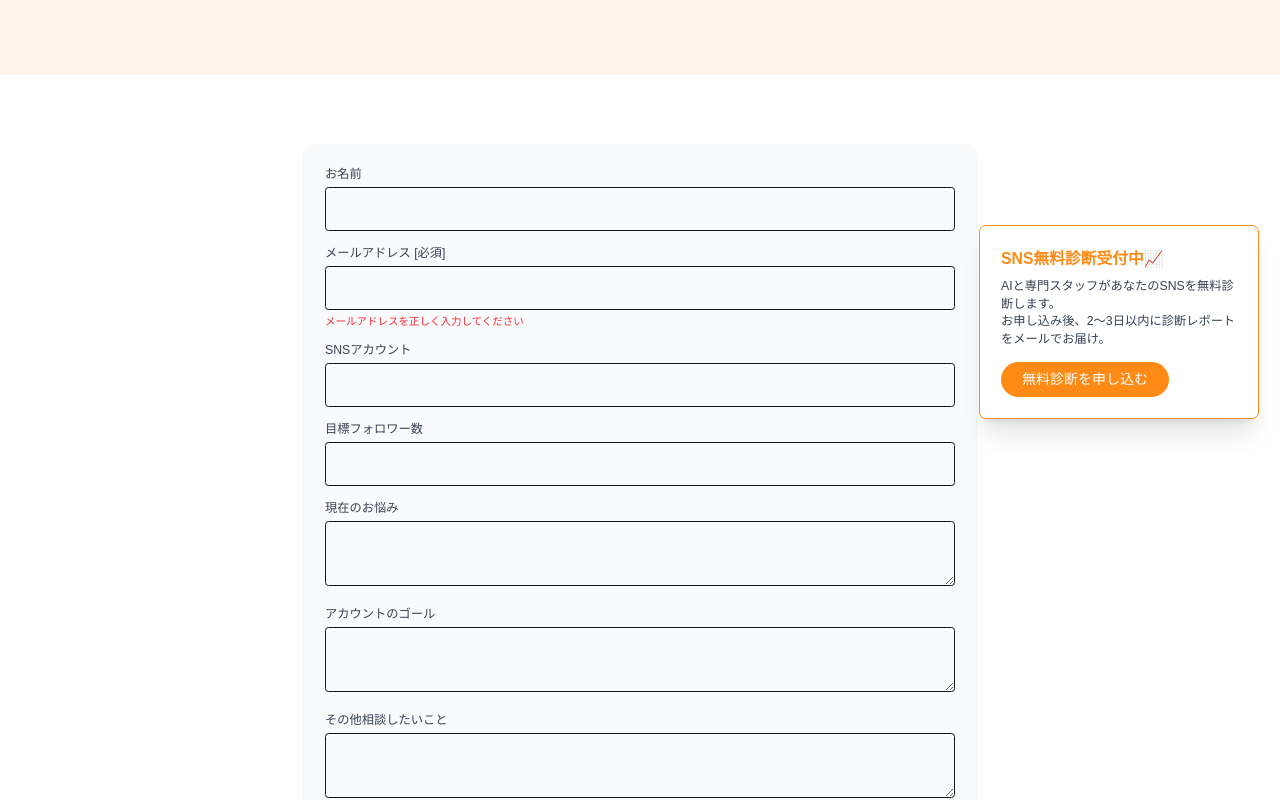
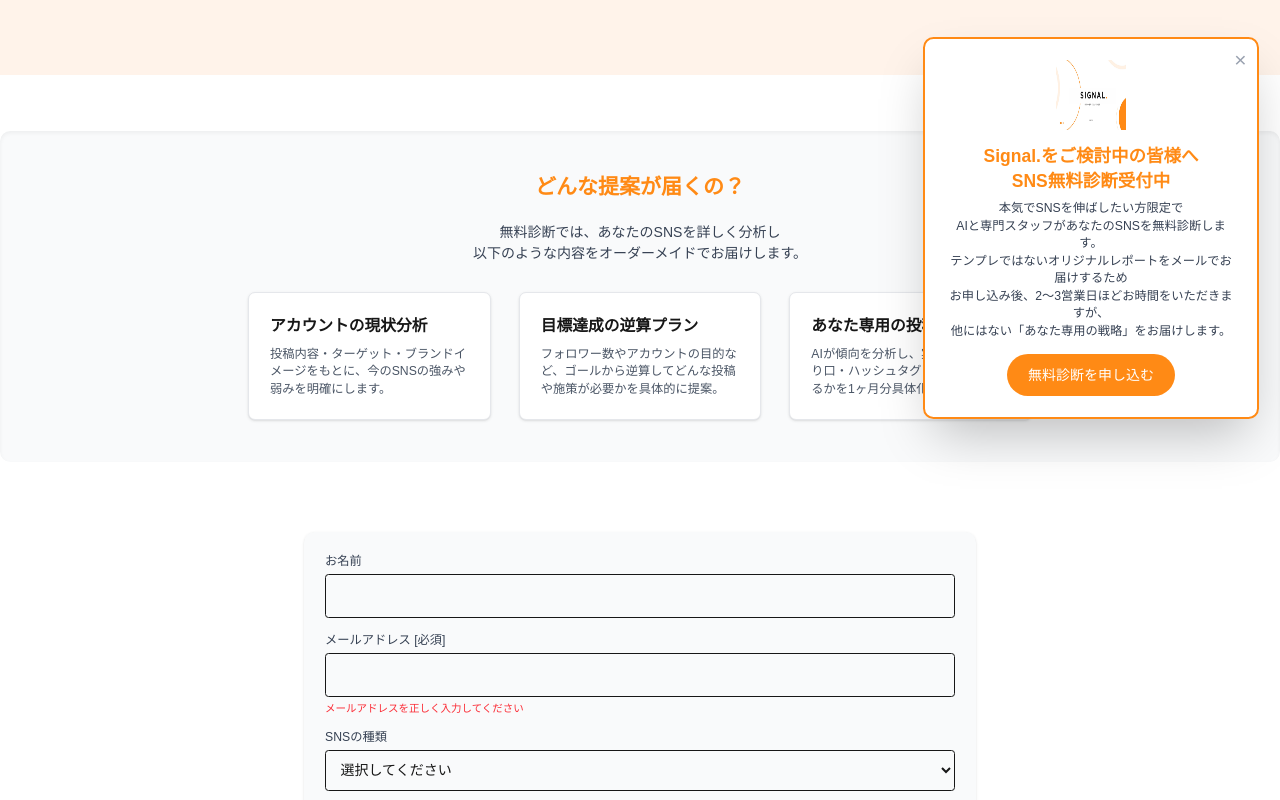
Before and after one commit to mogcia-app/signal-hp, a Next.js app: page /diagnosis in a window 1280 px wide. Shown: the part 360-1160 px from the top of the page. Built offline with nearby package versions, Linux system fonts and the light colour scheme.

Commit message:
🚀 無料診断導線を追加 (popup + modal)

```diff
--- a/src/app/diagnosis/page.tsx
+++ b/src/app/diagnosis/page.tsx
@@ -7,13 +7,11 @@ export default function DiagnosisPage() {
           <div>
             <h1 className="text-3xl font-bold mb-8">SNS無料診断お申し込み</h1>
            <p className="mb-8 text-gray-700">
-              AIと専門スタッフがあなたのSNSを診断し、
-              <br/>
-              無料で改善プランを提案します。
-              <br/>
-              お申し込み後、2〜3営業日以内にメールでお届けします。
+  AIと専門スタッフがあなたのSNSをじっくり分析し、<br/>
+  本気で伸ばすためのプランを<span className="font-bold text-[#ff8a15]">オーダーメイド</span>で提案します。<br/>
+  そのため2〜3営業日ほどお時間をいただきますが、<br/>
+  他にはない「あなた専用の戦略」をお届けします。
 </p>
-
           </div>
 
           <div className="flex justify-center">
@@ -25,6 +23,40 @@ export default function DiagnosisPage() {
           </div>
         </div>
       </section>
+
+      <section className="mt-16 bg-gray-50 py-12 px-6 rounded-xl shadow-inner">
+  <div className="max-w-4xl mx-auto">
+    <h2 className="text-2xl font-bold text-[#ff8a15] mb-6 text-center">
+      どんな提案が届くの？
+    </h2>
+    <p className="text-center text-gray-700 mb-8">
+      無料診断では、あなたのSNSを詳しく分析し<br/>
+      以下のような内容をオーダーメイドでお届けします。
+    </p>
+   <div className="grid md:grid-cols-3 gap-8">
+  <div className="bg-white p-6 rounded-lg border border-gray-200 hover:border-[#ff8a15] shadow hover:shadow-xl transform hover:scale-105 transition">
+    <h3 className="text-lg font-semibold mb-2">アカウントの現状分析</h3>
+    <p className="text-sm text-gray-600">
+      投稿内容・ターゲット・ブランドイメージをもとに、今のSNSの強みや弱みを明確にします。
+    </p>
+  </div>
+  <div className="bg-white p-6 rounded-lg border border-gray-200 hover:border-[#ff8a15] shadow hover:shadow-xl transform hover:scale-105 transition">
+    <h3 className="text-lg font-semibold mb-2">目標達成の逆算プラン</h3>
+    <p className="text-sm text-gray-600">
+      フォロワー数やアカウントの目的など、ゴールから逆算してどんな投稿や施策が必要かを具体的に提案。
+    </p>
+  </div>
+  <div className="bg-white p-6 rounded-lg border border-gray-200 hover:border-[#ff8a15] shadow hover:shadow-xl transform hover:scale-105 transition">
+    <h3 className="text-lg font-semibold mb-2">あなた専用の投稿戦略</h3>
+    <p className="text-sm text-gray-600">
+      AIが傾向を分析し、実際にどんな切り口・ハッシュタグ・テーマで攻めるかを1ヶ月分具体化します。
+    </p>
+  </div>
+</div>
+
+  </div>
+</section>
+
 
       {/* 2️⃣ フォームセクション */}
       <section className="w-full py-20 px-6">
@@ -41,12 +73,26 @@ export default function DiagnosisPage() {
     <div data-formrun-show-if-error="メールアドレス" class="text-red-500 text-xs mt-1">メールアドレスを正しく入力してください</div>
   </div>
   <div>
+    <label class="block mb-1 text-sm font-medium text-gray-700">SNSの種類</label>
+    <select name="SNSの種類" class="w-full border p-3 rounded">
+      <option value="">選択してください</option>
+      <option value="Instagram">Instagram</option>
+      <option value="X (旧Twitter)">X (旧Twitter)</option>
+      <option value="TikTok">TikTok</option>
+      <option value="YouTube">YouTube</option>
+    </select>
+  </div>
+  <div>
     <label class="block mb-1 text-sm font-medium text-gray-700">SNSアカウント</label>
     <input name="SNSアカウント" type="text" class="w-full border p-3 rounded" />
   </div>
   <div>
     <label class="block mb-1 text-sm font-medium text-gray-700">目標フォロワー数</label>
     <input name="目標フォロワー数" type="text" class="w-full border p-3 rounded" />
+  </div>
+  <div>
+    <label class="block mb-1 text-sm font-medium text-gray-700">ターゲット層（例：20代前半・自分磨き好き）</label>
+    <input name="ターゲット層" type="text" class="w-full border p-3 rounded" />
   </div>
   <div>
     <label class="block mb-1 text-sm font-medium text-gray-700">現在のお悩み</label>
--- a/src/app/layout.tsx
+++ b/src/app/layout.tsx
@@ -1,7 +1,9 @@
 import "./globals.css";
 import Header from "@/components/Header";
 import Footer from "@/components/Footer";
-import ContactModal from "@/components/ContactModal";
+  {/* import ContactModal from "@/components/ContactModal"; */}
+import DiagnosisPopup from "@/components/DiagnosisPopup";
+
 
 import type { ReactNode } from "react";
 import Script from "next/script";
@@ -41,22 +43,8 @@ export default function RootLayout({ children }: { children: ReactNode }) {
       <body className="bg-white min-h-screen flex flex-col">
         <Header />
       <main className="flex-grow">{children}</main>
+<DiagnosisPopup />
 
-<div className="fixed bottom-6 right-6 bg-white shadow-xl rounded-lg p-6 max-w-xs border border-[#ff8a15] z-50">
-  <h3 className="text-lg font-bold mb-2 text-[#ff8a15]">
-    SNS無料診断受付中📈
-  </h3>
-  <p className="text-sm text-gray-700 mb-4">
-    AIと専門スタッフがあなたのSNSを無料診断します。<br />
-    お申し込み後、2〜3日以内に診断レポートをメールでお届け。
-  </p>
-  <a
-    href="/diagnosis"
-    className="inline-block bg-[#ff8a15] text-white px-6 py-2 rounded-full hover:bg-orange-600 transition"
-  >
-    無料診断を申し込む
-  </a>
-</div>
 
   {/* <ContactModal />*/}
 <Footer />
--- /dev/null
+++ b/src/components/DiagnosisPopup.tsx
@@ -0,0 +1,47 @@
+"use client";
+import { useState } from "react";
+
+export default function DiagnosisPopup() {
+  const [visible, setVisible] = useState(true);
+
+  if (!visible) return null;
+
+  return (
+    <div className="fixed bottom-6 right-6 bg-white shadow-2xl rounded-xl p-6 max-w-sm border-2 border-[#ff8a15] z-50 transition transform hover:scale-105">
+      {/* ✕ 閉じるボタン */}
+      <button
+        onClick={() => setVisible(false)}
+        className="absolute top-2 right-3 text-gray-400 hover:text-[#ff8a15] text-2xl"
+        aria-label="閉じる"
+      >
+        &times;
+      </button>
+
+      {/* 上部イメージ */}
+      <div className="flex justify-center mb-4">
+        <img src="/images/0602.jpg"  alt="無料診断" className="w-20 h-20" />
+      </div>
+
+      {/* テキスト & ボタン */}
+      <h3 className="text-xl font-bold mb-2 text-[#ff8a15] text-center">
+       Signal.をご検討中の皆様へ<br />
+        SNS無料診断受付中
+      </h3>
+      <p className="text-sm text-gray-700 mb-4 text-center">
+        本気でSNSを伸ばしたい方限定で<br />
+        AIと専門スタッフがあなたのSNSを無料診断します。<br />
+        テンプレではないオリジナルレポートをメールでお届けするため<br />
+        お申し込み後、2〜3営業日ほどお時間をいただきますが、<br/>
+  他にはない「あなた専用の戦略」をお届けします。
+      </p>
+      <div className="flex justify-center">
+        <a
+          href="/diagnosis"
+          className="inline-block bg-[#ff8a15] text-white px-6 py-3 rounded-full hover:bg-orange-600 transition"
+        >
+          無料診断を申し込む
+        </a>
+      </div>
+    </div>
+  );
+}
```
Lines whose indentation alone changed are shown as unchanged.
